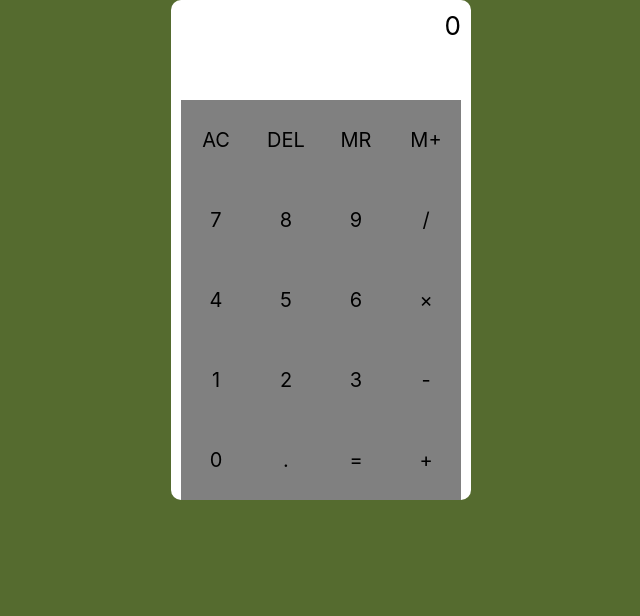
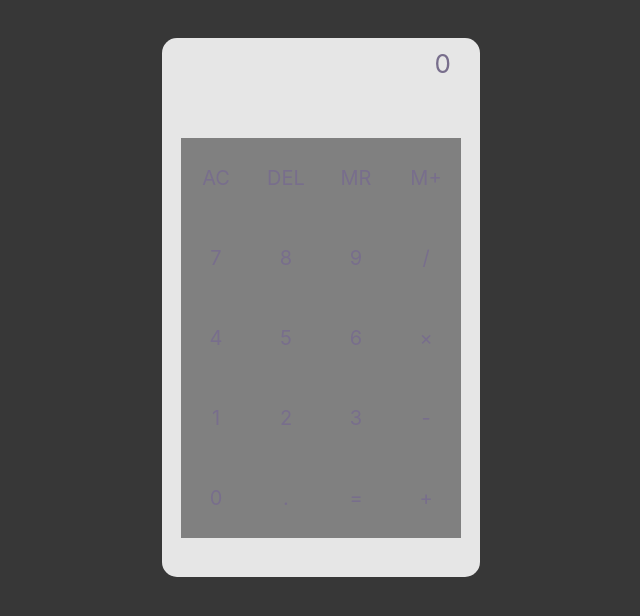
Before and after one commit to garilka/react-calculator, a React (Create React App) app in the folder client/: page / in a window 1280 px wide. Shown: the top 616 px of the page, without its empty margins (319-959 px from the left). Built offline with nearby package versions, Linux system fonts and the light colour scheme.

Commit message:
feat(calculator/client/src/features): add css

```diff
--- a/client/src/features/App/App.css
+++ b/client/src/features/App/App.css
@@ -1,9 +1,10 @@
 body {
-  background-color: darkolivegreen;
-  color: black;
+  background-color: rgb(55, 55, 55);
+  color: rgb(120, 110, 140);
 }
 
 .app {
+  margin-top: 3%;
   display: flex;
   justify-content: center;
   align-items: center;
--- a/client/src/features/Calculator/Calculator.css
+++ b/client/src/features/Calculator/Calculator.css
@@ -1,11 +1,13 @@
 .wrapper {
-
-  background-color: white;
-  width: 300px;
-  border-radius: 10px;
+  background-color: rgb(230, 230, 230);
+  border-radius: 15px;
+  padding-left: 1.5%;
+  padding-right: 1.5%;
+  padding-bottom: 3%;
 }
 
 .row {
+
   display: flex;
   justify-content: center;
 }
```
